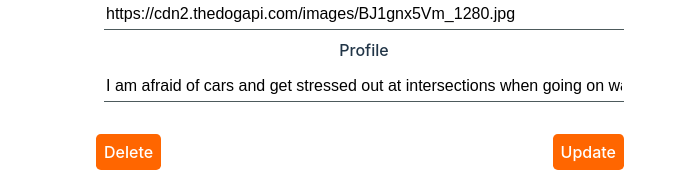
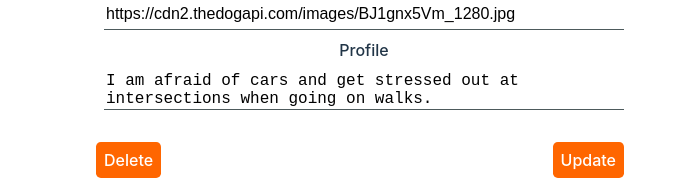
Before and after one commit to C1rcuit-Br3aker/Vue-PA, a Vue app: page / in a window 1280 px wide. Shown: the part 584-764 px from the top of the page, without its empty margins (296-983 px from the left). Built offline with nearby package versions, Linux system fonts and the light colour scheme.

Commit message:
change profile to textarea, resize textarea to show full text

```diff
--- a/src/components/PuppyCard.vue
+++ b/src/components/PuppyCard.vue
@@ -1,5 +1,5 @@
 <script setup lang="ts">
-import { PropType, ref } from 'vue';
+import { PropType, onMounted, ref, watch } from 'vue';
 import { useAppData, type PuppyData } from '../stores/app-data';
 
 const appData = useAppData();
@@ -14,30 +14,36 @@ const props = defineProps({
 const nameInput = ref(<HTMLInputElement | null>null);
 const ageInput = ref(<HTMLInputElement | null>null);
 const imageInput = ref(<HTMLInputElement | null>null);
-const profileInput = ref(<HTMLInputElement | null>null);
+const profileInput = ref(<HTMLTextAreaElement | null>null);
+
+onMounted(() => {
+  resizeTextArea();
+});
+
+watch(
+  () => props.pupData.profile,
+  () => {
+    resizeTextArea();
+  }
+);
 
 function onUpdate() {
-  console.log('updating puppy');
   const newPupData: PuppyData = {
     name: nameInput.value?.value!,
     age: parseInt(ageInput.value?.value!),
     photoUrl: imageInput.value?.value!,
     profile: profileInput.value?.value!,
   };
-
-  console.log(
-    'newPupData',
-    newPupData.name,
-    newPupData.age,
-    newPupData.photoUrl,
-    newPupData.profile
-  );
-
   appData.updatePuppy(newPupData, props.pupData);
 }
 
 function removePupppy(pupData: PuppyData) {
   appData.removePuppy(pupData);
+}
+
+function resizeTextArea() {
+  const height = profileInput.value!.scrollHeight;
+  profileInput.value!.style.height = height + 'px';
 }
 </script>
 <template>
@@ -69,10 +75,11 @@ function removePupppy(pupData: PuppyData) {
         </li>
         <li class="puppy-card-info">
           <p class="puppy-info">Profile</p>
-          <input
+          <textarea
             ref="profileInput"
+            v-model="props.pupData.profile"
             class="puppy-profile"
-            :value="props.pupData.profile"
+            @resize="onTextResize"
           />
         </li>
       </ul>
--- a/src/stores/app-data.ts
+++ b/src/stores/app-data.ts
@@ -50,21 +50,6 @@ export const useAppData = defineStore({
 
     updatePuppy(newPupData: PuppyData, oldPupData: PuppyData) {
       const index = this.puppies.indexOf(oldPupData);
-      console.log(
-        'newPupData',
-        newPupData.name,
-        newPupData.age,
-        newPupData.photoUrl,
-        newPupData.profile
-      );
-      console.log(
-        'oldPupData',
-        oldPupData.name,
-        oldPupData.age,
-        oldPupData.photoUrl,
-        oldPupData.profile
-      );
-      // this.puppies.splice(this.puppies.indexOf(oldPupData), 1, newPupData);
       this.puppies[index] = newPupData;
     },
 
--- a/src/styles/main.scss
+++ b/src/styles/main.scss
@@ -41,7 +41,8 @@ button,
   cursor: pointer;
 }
 
-input {
+input,
+textarea {
   width: 100%;
   height: 2rem;
   border: 0;
@@ -50,3 +51,13 @@ input {
   background: inherit;
   font-size: 1rem;
 }
+
+textarea {
+  -ms-overflow-style: none;
+  scrollbar-width: none;
+  resize: none;
+}
+
+textarea::-webkit-scrollbar {
+  display: none;
+}
```
